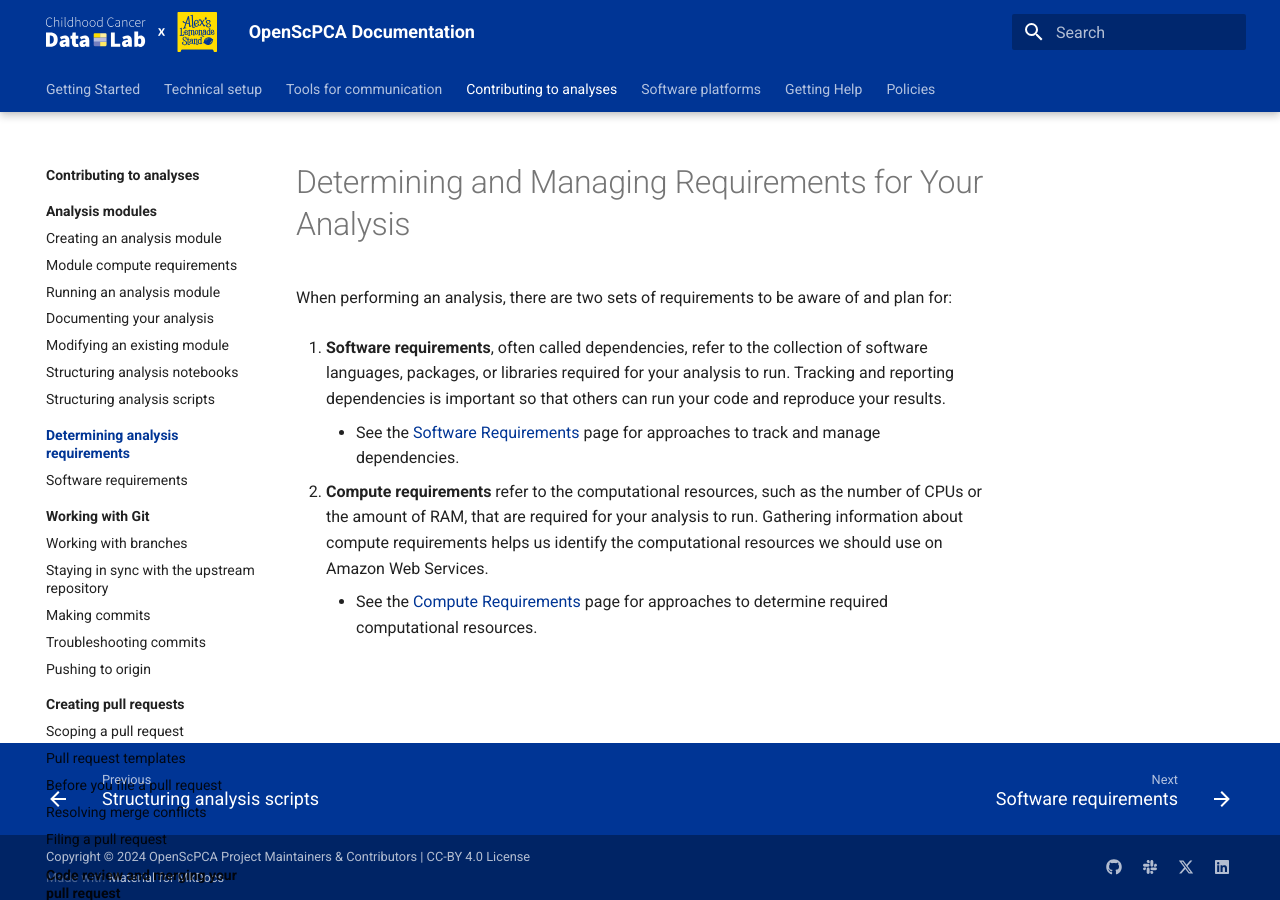
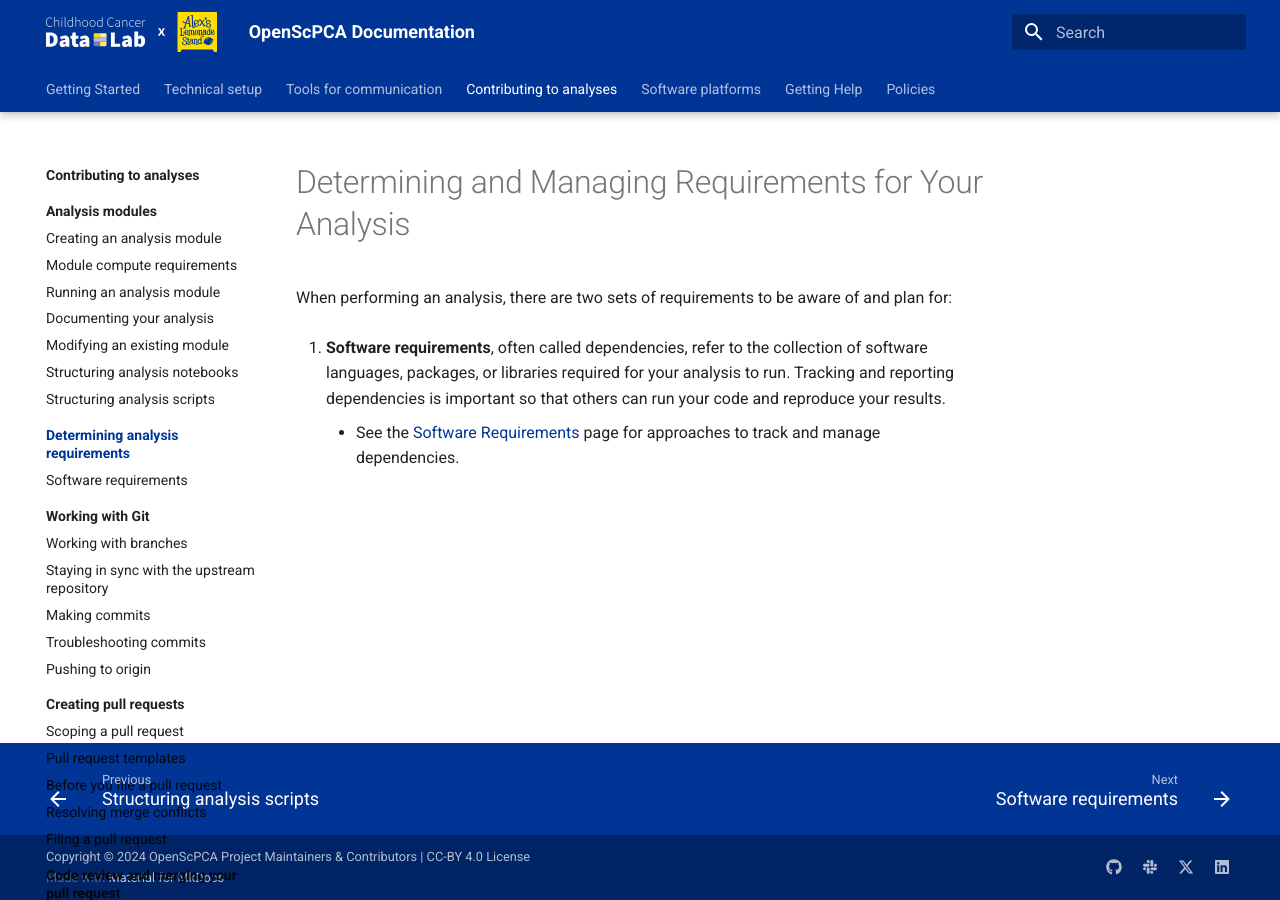
Before and after one commit to AlexsLemonade/OpenScPCA-analysis, an MkDocs documentation site: the page built from docs/contributing-to-analyses/determining-requirements/index.md, in a window 1280 px wide. Built offline with MkDocs 1.6.1 and Material for MkDocs 9.7.7, drawn with Linux system fonts in a browser that asks for light colours.

```diff
--- a/docs/contributing-to-analyses/determining-requirements/index.md
+++ b/docs/contributing-to-analyses/determining-requirements/index.md
@@ -6,8 +6,3 @@
 Tracking and reporting dependencies is important so that others can run your code and reproduce your results.
 
     - See the [Software Requirements](./determining-software-requirements.md) page for approaches to track and manage dependencies.
-
-1. **Compute requirements** refer to the computational resources, such as the number of CPUs or the amount of RAM, that are required for your analysis to run.
-Gathering information about compute requirements helps us identify the computational resources we should use on Amazon Web Services.
-
-    - See the [Compute Requirements](./determining-compute-requirements.md) page for approaches to determine required computational resources.
```
Also changed, not shown: docs/communications-tools/github-issues/issue-templates.md (+1 -1 lines), docs/contributing-to-analyses/analysis-modules/compute-requirements.md (+1 -1 lines), docs/contributing-to-analyses/analysis-modules/index.md (+1 -1 lines), docs/contributing-to-analyses/analysis-modules/modifying-a-module.md (+1 -1 lines), docs/contributing-to-analyses/creating-pull-requests/before-file-pr.md (+1 -1 lines).
